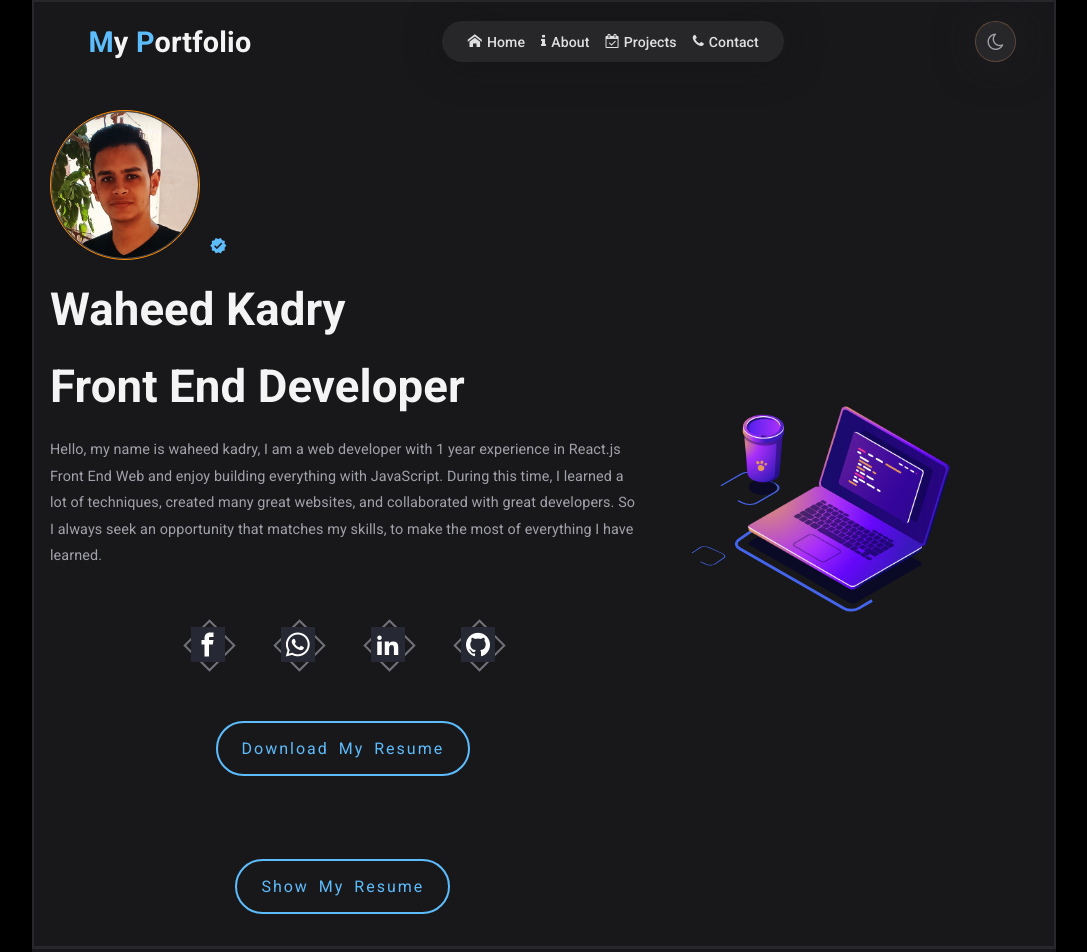
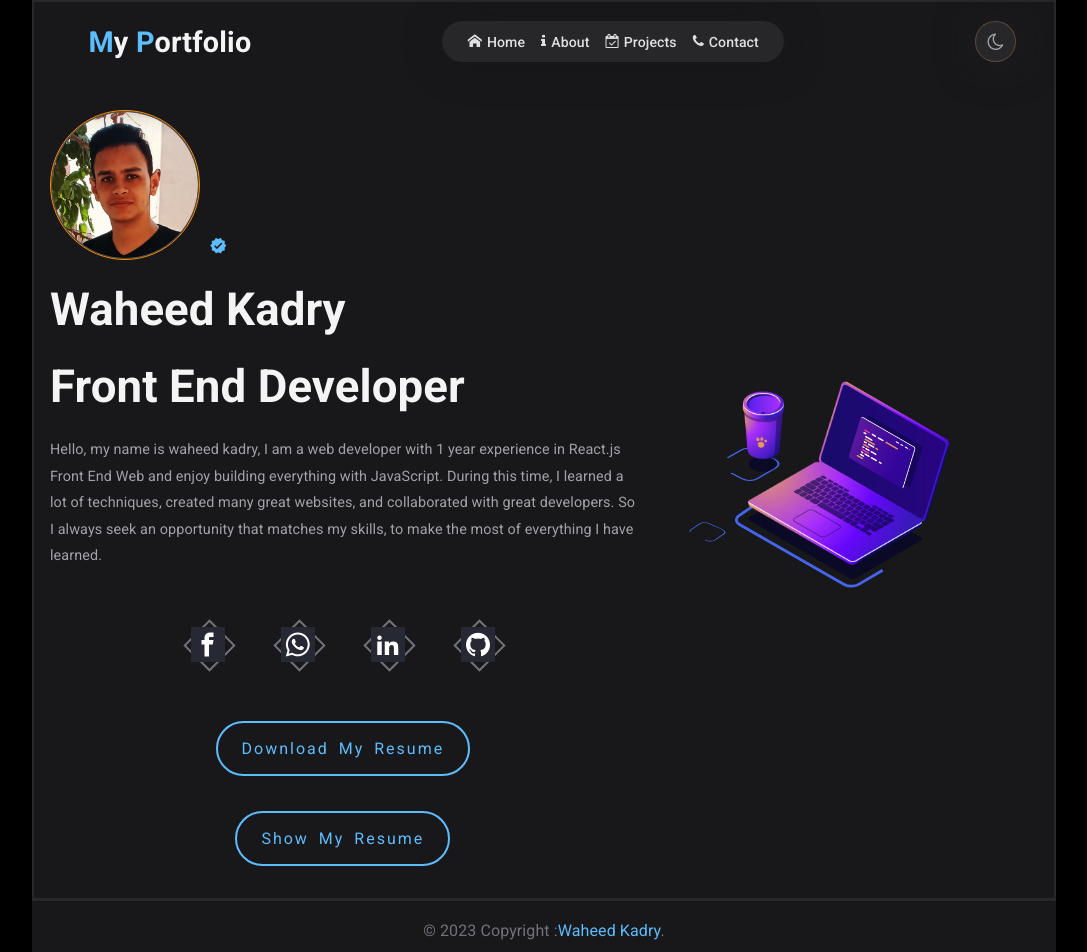
Before and after one commit to WaheedKadry/Waheed-Portfolio-React-js-, a React (Create React App) app: page / in a window 1280 px wide. Shown: the top 952 px of the page, without its empty margins (96-1183 px from the left). Built offline with nearby package versions, Linux system fonts and the light colour scheme.

Commit message:
Update Hero.js

```diff
--- a/src/components/2-hero/Hero.js
+++ b/src/components/2-hero/Hero.js
@@ -62,7 +62,7 @@ const Hero = () => {
       </a>
           <br/>
       <a
-      className="download-cv"
+      className="show-cv"
         rel="noreferrer"
         target="_self"
         href="https://drive.google.com/file/d/1XfWTtYuo5bgTjDA4CpjEPFdYaEhC4iu0/view"
```
